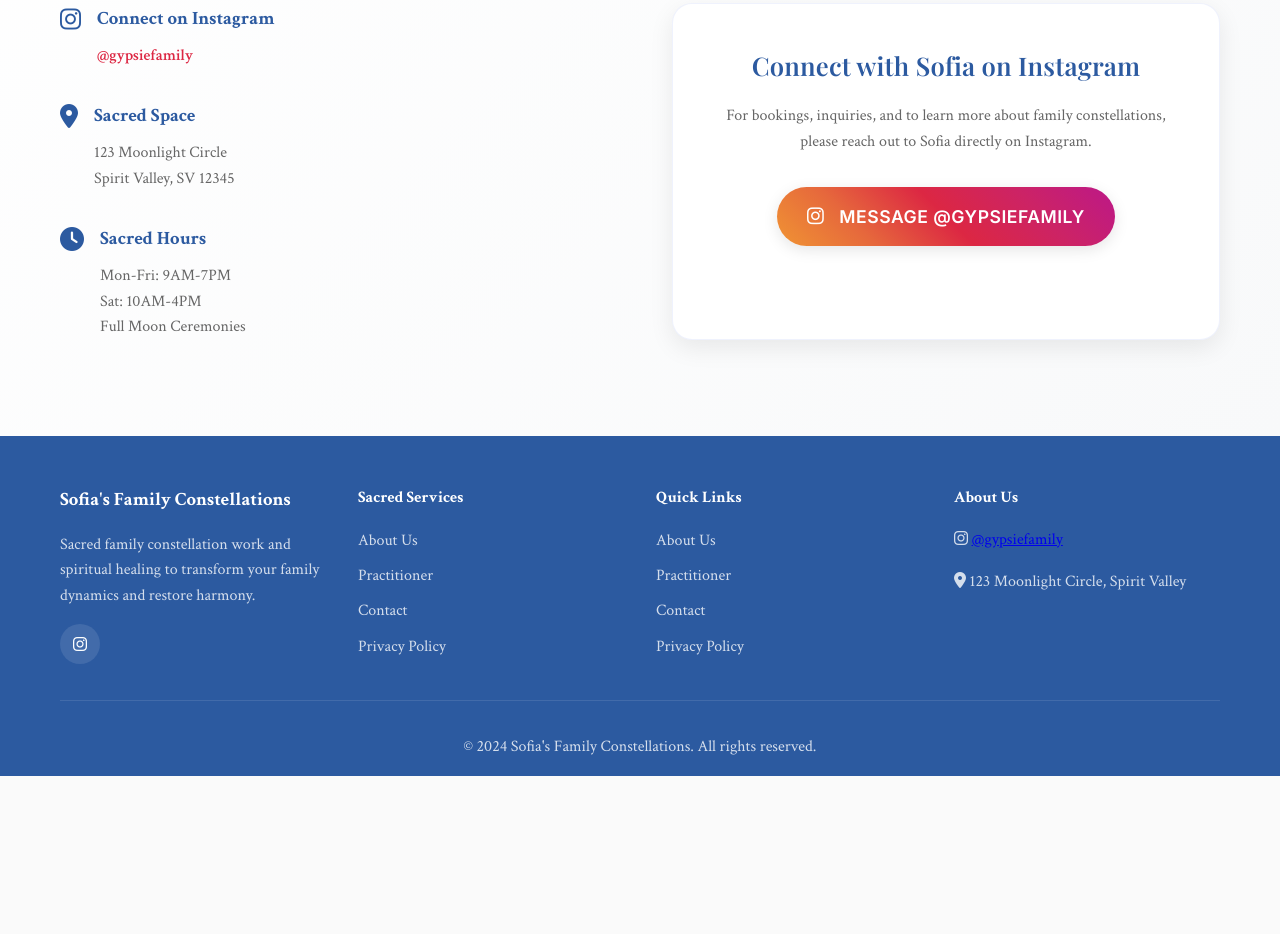
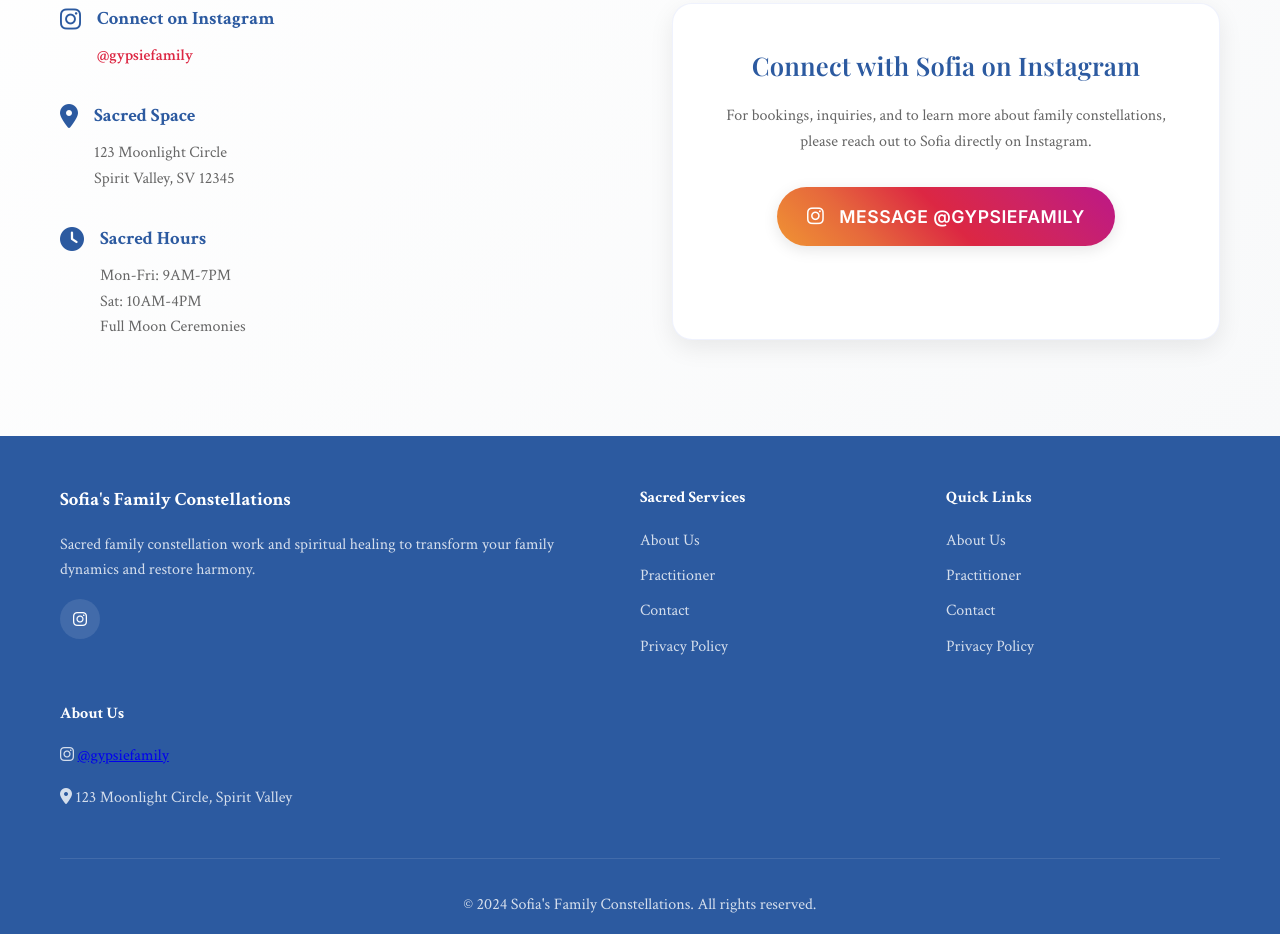
Before and after one commit to creationaff/familyconste.com, a plain HTML site: page index.html in a window 1280 px wide. Shown: the part 4760-5694 px from the top of the page. Before the commit the page ends 5536 px from the top, so only its background shows below. Drawn offline with nearby package versions, Linux system fonts and the light colour scheme; a web font is replaced by a local one.

```diff
--- a/index.html
+++ b/index.html
@@ -310,7 +310,7 @@
                         <a href="https://www.instagram.com/gypsiefamily/" target="_blank"><i class="fab fa-instagram"></i></a>
                     </div>
                 </div>
-                <div class="footer-section">
+                <div class="footer-section" data-links="services">
                     <h4 data-translate="sacred-services">Sacred Services</h4>
                     <ul>
                         <li><a href="#services">Family Constellations</a></li>
@@ -319,7 +319,7 @@
                         <li><a href="#services">Virtual Constellations</a></li>
                     </ul>
                 </div>
-                <div class="footer-section">
+                <div class="footer-section" data-links="quick">
                     <h4 data-translate="quick-links">Quick Links</h4>
                     <ul>
                         <li><a href="#about">About Us</a></li>
--- a/styles.css
+++ b/styles.css
@@ -821,7 +821,7 @@
 
 .footer-content {
     display: grid;
-    grid-template-columns: repeat(auto-fit, minmax(250px, 1fr));
+    grid-template-columns: 2fr 1fr 1fr; /* brand + two columns */
     gap: 2rem;
     margin-bottom: 2rem;
 }
```
